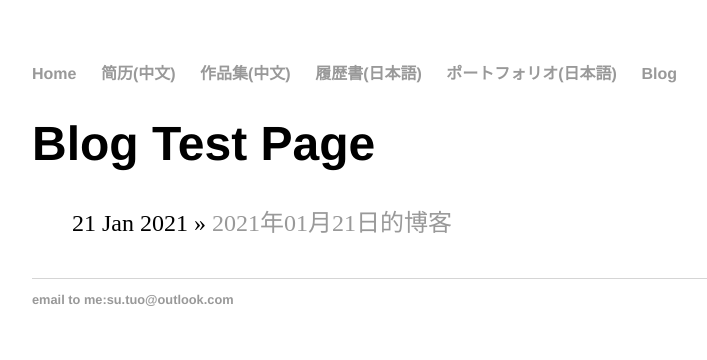
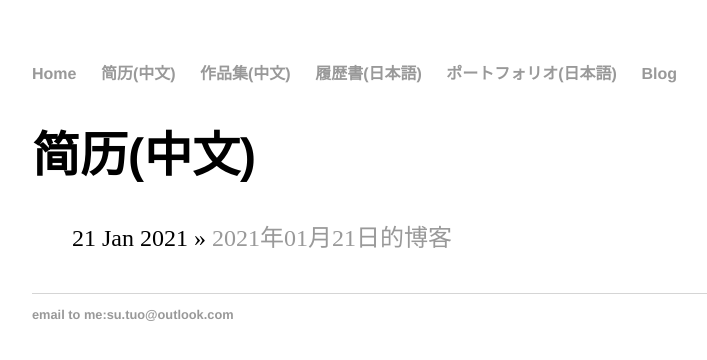
Before and after one commit to SotakuStudio/SotakuStudio.github.io, a Jekyll site: the page built from resumechiness/index.html, in a window 1280 px wide. Shown: the top 360 px of the page, without its empty margins (160-867 px from the left). Built offline with Jekyll 4.4.1, drawn with Linux system fonts in a browser that asks for light colours.

Commit message:
Update index.html

```diff
--- a/resumechiness/index.html
+++ b/resumechiness/index.html
@@ -1,6 +1,6 @@
 ---
 layout: default
-title: Blog Test Page
+title: 简历(中文)
 ---
     <h1>{{ page.title }}</h1>
     <ul class="posts">
```
